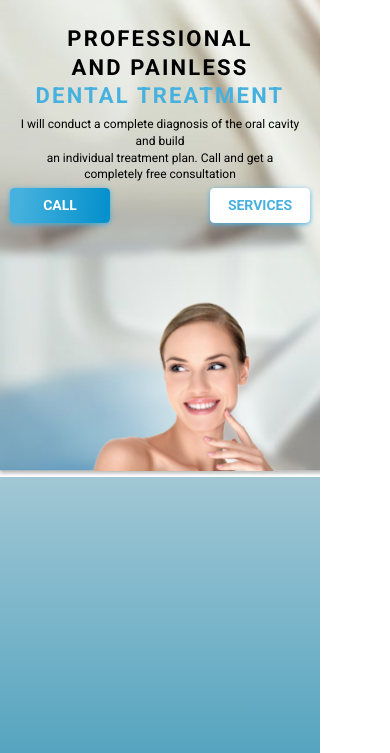
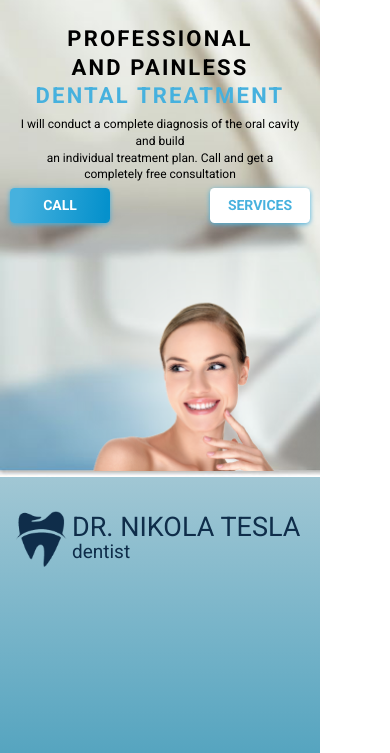
Before and after one commit to splean101/FE_1_12, a plain HTML site: page index.html in a window 390 px wide. Shown: the part 91-844 px from the top of the page. Drawn offline with Linux system fonts and the light colour scheme.

Commit message:
footer mobile started

```diff
--- a/index.html
+++ b/index.html
@@ -269,7 +269,16 @@
     </section>
     <section>
         <footer class="mobile">
-            <img src="./" alt="">
+            <div class="name">
+                <img src="./src/images/tooth.png" alt="tooth">
+                <span class="uppercase">
+                    DR. NIKOLA TESLA <br>
+                    <span class="lowercase">
+                        dentist
+                    </span>
+                </span>
+            </div>
+
         </footer>
     </section>
 </body>
--- a/style.css
+++ b/style.css
@@ -1,3 +1,10 @@
+@font-face {
+  font-family: "Sofia Sans";
+  font-display: auto;
+  src: url("./src/fonts/SofiaSans[wdth\,wght].woff2") format("woff2");
+  font-weight: 400;
+  font-style: normal;
+  }
 * {
   box-sizing: border-box;
   margin: 0;
@@ -132,3 +139,31 @@ footer[class='mobile'] {
 
   background: linear-gradient(180deg, #a1c7d4 0%, #0680aa 100%);
 }
+footer[class='mobile'] div {
+  width: 303.28px;
+  height: 64.91px;
+  position: absolute;
+  left: 8px;
+  top: 30px;
+  display: flex;
+  justify-content: start;
+  align-items: center;
+  font-family: 'Sofia Sans';
+  font-style: normal;
+  font-weight: 400;
+  color: #0f2d4a;
+  line-height: 140%;
+}
+footer[class='mobile'] div img {
+  width: 51px;
+  height: 56px;
+  margin-left: 8px;
+}
+.uppercase {
+  font-size: 27px;
+  margin-left: 5px;
+}
+.lowercase {
+  font-size: 19px;
+
+}
```
Also changed, not shown: src/fonts/SofiaSans[wdth,wght].woff2 (added), 1 other file.
